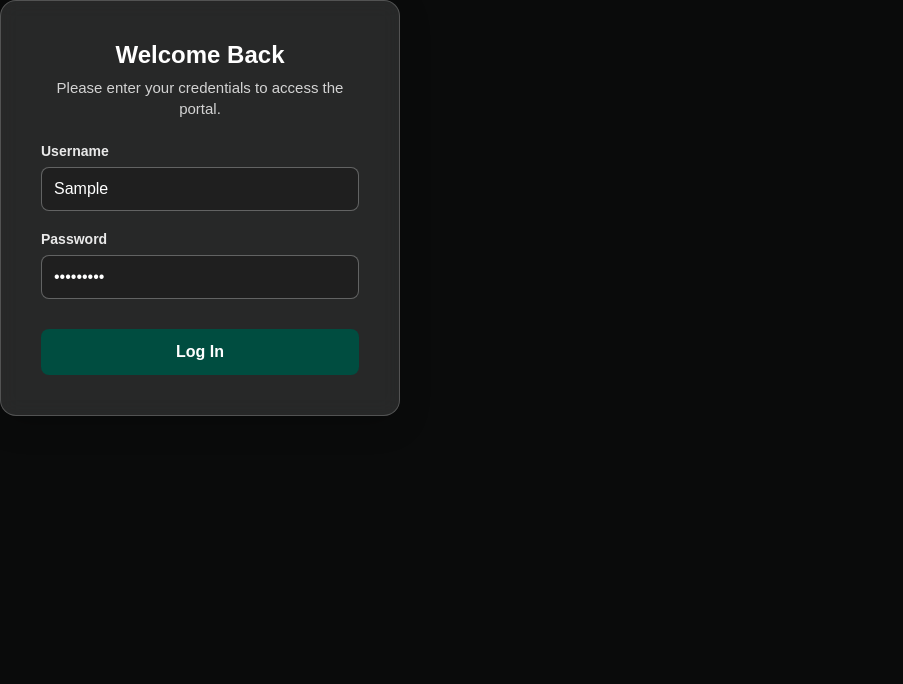
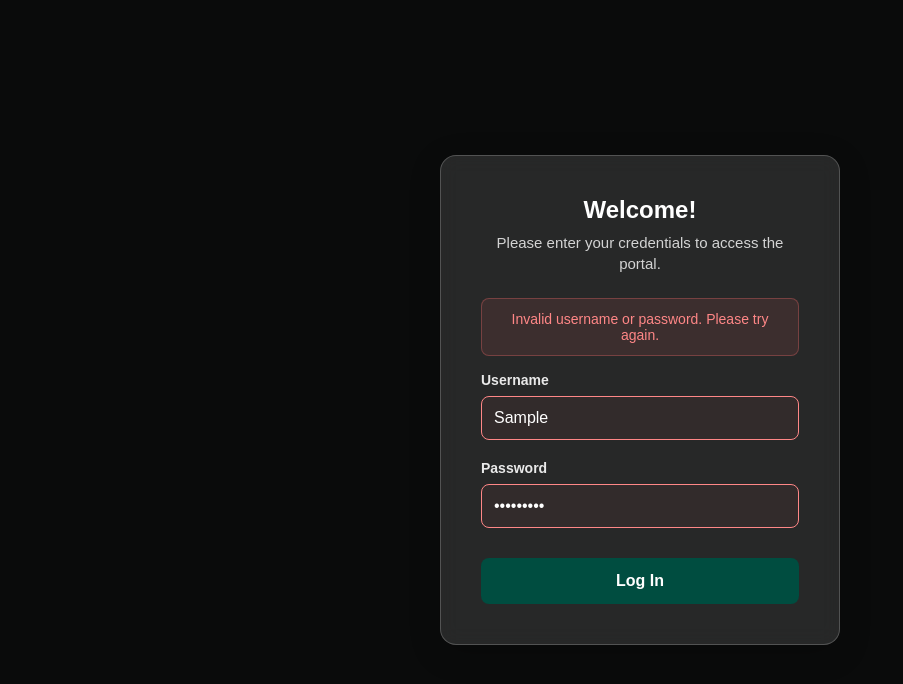
Before and after one commit to f3liz/AskPrysmIO, a React (Vite) app in the folder prysm-react-app/: page /login in a window 1280 px wide. Both pictures are taken after typing "Sample", "Sample123" into the empty fields and a click on the button "Log In". Shown: the top 684 px of the page, without its empty margins (0-903 px from the left). Built offline with nearby package versions, Linux system fonts and the light colour scheme; no server answers.

Commit message:
Add login auth, keeps unwanted users from accessing chatbot as well as finish linking pdf upload to form

```diff
--- a/prysm-react-app/src/api/auth.ts
+++ b/prysm-react-app/src/api/auth.ts
@@ -10,6 +10,7 @@ export async function login(formData: object): Promise<string> {
       headers: {
         "Content-Type": "application/json",
       },
+      credentials: "include",
       body: JSON.stringify(formData),
     });
 
@@ -18,7 +19,7 @@ export async function login(formData: object): Promise<string> {
     }
 
     const data = await response.json();
-    return data.answer;
+    return data.message;
   } catch (error) {
     console.error("Failed to login: ", error);
     throw error;
--- /dev/null
+++ b/prysm-react-app/src/components/ProtectedRoute.tsx
@@ -0,0 +1,14 @@
+import { Navigate, Outlet } from "react-router-dom";
+import { useAuth } from "../context/useAuth";
+
+const ProtectedRoute = () => {
+  const { isAuthenticated } = useAuth();
+
+  if (!isAuthenticated) {
+    return <Navigate to="/login" replace />;
+  }
+
+  return <Outlet />;
+};
+
+export default ProtectedRoute;
--- /dev/null
+++ b/prysm-react-app/src/context/AuthContext.ts
@@ -0,0 +1,9 @@
+import { createContext } from "react";
+
+export interface AuthContextType {
+  isAuthenticated: boolean;
+  loginUser: () => void;
+  logoutUser: () => void;
+}
+
+export const AuthContext = createContext<AuthContextType | null>(null);
--- /dev/null
+++ b/prysm-react-app/src/context/AuthProvider.tsx
@@ -0,0 +1,15 @@
+import { useState, type ReactNode } from "react";
+import { AuthContext } from "./AuthContext";
+
+export const AuthProvider = ({ children }: { children: ReactNode }) => {
+  const [isAuthenticated, setIsAuthenticated] = useState<boolean>(false);
+
+  const loginUser = () => setIsAuthenticated(true);
+  const logoutUser = () => setIsAuthenticated(false);
+
+  return (
+    <AuthContext.Provider value={{ isAuthenticated, loginUser, logoutUser }}>
+      {children}
+    </AuthContext.Provider>
+  );
+};
--- /dev/null
+++ b/prysm-react-app/src/context/useAuth.ts
@@ -0,0 +1,11 @@
+// src/context/useAuth.ts
+import { useContext } from "react";
+import { AuthContext } from "./AuthContext";
+
+export const useAuth = () => {
+  const context = useContext(AuthContext);
+  if (!context) {
+    throw new Error("useAuth must be used within an AuthProvider");
+  }
+  return context;
+};
--- a/prysm-react-app/src/main.tsx
+++ b/prysm-react-app/src/main.tsx
@@ -1,13 +1,16 @@
-import React from "react"
-import ReactDOM from "react-dom/client"
-import { BrowserRouter } from "react-router-dom"
-import App from "./App"
-import "./index.css"
+import React from "react";
+import ReactDOM from "react-dom/client";
+import { BrowserRouter } from "react-router-dom";
+import App from "./App";
+import { AuthProvider } from "./context/AuthProvider";
+import "./index.css";
 
 ReactDOM.createRoot(document.getElementById("root")!).render(
   <React.StrictMode>
     <BrowserRouter>
-      <App />
+      <AuthProvider>
+        <App />
+      </AuthProvider>
     </BrowserRouter>
-  </React.StrictMode>
-)
+  </React.StrictMode>,
+);
--- a/prysm-react-app/src/pages/Admin.tsx
+++ b/prysm-react-app/src/pages/Admin.tsx
@@ -1,4 +1,4 @@
-import { useState } from "react";
+import { useState, useRef } from "react";
 import "../styles/admin-view.css";
 import { sendEmbeddings } from "../api/embeddings";
 
@@ -6,17 +6,33 @@ function Admin() {
   const [pdfTitle, setPdfTitle] = useState("");
   const [pdfFile, setPdfFile] = useState<File | null>(null);
   const [uploadRes, setUploadRes] = useState("");
-  const handleSubmit = (e: React.MouseEvent) => {
+  const fileInputRef = useRef<HTMLInputElement>(null);
+
+  const handleSubmit = async (e: React.MouseEvent) => {
     e.preventDefault();
 
-    console.log("Title Entered:", pdfTitle);
-    console.log("File Selected:", pdfFile ? pdfFile.name : "No file chosen");
+    setUploadRes("Uploading...");
+
+    if (!pdfFile) {
+      setUploadRes("Please select a file first.");
+      return;
+    }
+
+    const formData = new FormData();
+    formData.append("title", pdfTitle);
+    formData.append("file", pdfFile);
 
     try {
-      const res = sendEmbeddings({ pdfTitle, pdfFile });
+      const res = await sendEmbeddings(formData);
       console.log(res);
+      setUploadRes("Upload successful!");
+      if (fileInputRef.current) {
+        fileInputRef.current.value = "";
+      }
+      setPdfTitle("");
     } catch (error) {
       console.log(error);
+      setUploadRes("Upload failed. Please try again.");
     }
   };
 
@@ -28,7 +44,7 @@ function Admin() {
             <h1>PDF Upload</h1>
           </div>
           <div className="input-group">
-            <label htmlFor="">PDF Title</label>
+            <label htmlFor="pdfTitle">PDF Title</label>
             <input
               type="text"
               id="pdfTitle"
@@ -47,6 +63,7 @@ function Admin() {
               id="pdfFile"
               className="admin-file-input"
               accept=".pdf"
+              ref={fileInputRef}
               onChange={(e: React.ChangeEvent<HTMLInputElement>) => {
                 if (e.target.files && e.target.files.length > 0) {
                   setPdfFile(e.target.files[0]);
@@ -61,6 +78,23 @@ function Admin() {
           >
             Upload Document
           </button>
+
+          {uploadRes && (
+            <div
+              style={{
+                marginTop: "15px",
+                textAlign: "center",
+                fontWeight: "bold",
+                color: uploadRes.includes("successful")
+                  ? "green"
+                  : uploadRes === "Uploading..."
+                    ? "blue"
+                    : "red",
+              }}
+            >
+              {uploadRes}
+            </div>
+          )}
         </form>
       </div>
     </div>
--- a/prysm-react-app/src/pages/Home.tsx
+++ b/prysm-react-app/src/pages/Home.tsx
@@ -5,7 +5,6 @@ import { Link } from "react-router-dom";
 function Home() {
   return (
     <div className="page">
-      {/* Header */}
       <header className="navbar">
         <div className="brand">
           <span className="logoText">
@@ -13,18 +12,16 @@ function Home() {
           </span>
         </div>
 
-        {/* Button linking to FAQ Page */}
         <div className="btn-container">
           <Link to="/faq">
             <button className="navButton">Go to FAQ</button>
           </Link>
           <Link to="/admin">
-            <button className="navButton">Admin</button>
+            <button className="navButton">File Upload</button>
           </Link>
         </div>
       </header>
 
-      {/* Main Content */}
       <main className="content">
         <section
           className="prysm"
--- a/prysm-react-app/src/pages/Login.tsx
+++ b/prysm-react-app/src/pages/Login.tsx
@@ -1,33 +1,53 @@
 import { useState } from "react";
+import { useNavigate } from "react-router-dom";
+import { login as submitLogin } from "../api/auth";
+import { useAuth } from "../context/useAuth";
 import "../styles/login.css";
 
 const Login = () => {
-  const [user, setUser] = useState("");
+  const [username, setUsername] = useState("");
   const [password, setPassword] = useState("");
+  const [error, setError] = useState("");
 
-  const handleSubmit = (e: React.MouseEvent) => {
+  const navigate = useNavigate();
+  const { loginUser } = useAuth();
+
+  const handleSubmit = async (e: React.SyntheticEvent<HTMLFormElement>) => {
     e.preventDefault();
-    // Add your authentication logic here
-    console.log({ user, password });
+    setError("");
+
+    try {
+      await submitLogin({ username, password });
+      loginUser();
+      navigate("/");
+    } catch (err) {
+      setError("Invalid username or password. Please try again.");
+      console.error("Login failed.", err);
+    }
   };
 
   return (
-    <div className="page">
+    <div className="page-login">
       <div className="loginWrapper">
         <div className="loginHeader">
-          <h2>Welcome Back</h2>
+          <h2>Welcome!</h2>
           <p>Please enter your credentials to access the portal.</p>
         </div>
 
-        <form className="loginForm">
+        <form className="loginForm" onSubmit={handleSubmit}>
+          {error && <div className="errorMessage">{error}</div>}
+
           <div className="inputGroup">
-            <label htmlFor="user">Username</label>
+            <label htmlFor="username">Username</label>
             <input
               type="text"
-              id="user"
-              value={user}
-              onChange={(e) => setUser(e.target.value)}
-              required
+              id="username"
+              className={error ? "inputError" : ""}
+              value={username}
+              onChange={(e) => {
+                setUsername(e.target.value);
+                setError("");
+              }}
             />
           </div>
 
@@ -36,13 +56,16 @@ const Login = () => {
             <input
               type="password"
               id="password"
+              className={error ? "inputError" : ""}
               value={password}
-              onChange={(e) => setPassword(e.target.value)}
-              required
+              onChange={(e) => {
+                setPassword(e.target.value);
+                setError("");
+              }}
             />
           </div>
 
-          <button type="submit" onClick={handleSubmit} className="submitButton">
+          <button type="submit" className="submitButton">
             Log In
           </button>
         </form>
--- a/prysm-react-app/src/styles/login.css
+++ b/prysm-react-app/src/styles/login.css
@@ -1,8 +1,9 @@
-/* Main Page Container */
-.page {
+.page-login {
   min-height: 100vh;
   display: flex;
   flex-direction: column;
+  justify-content: center;
+  align-items: center;
   font-family: Arial, sans-serif;
   background-color: var(--secondary);
 }
@@ -86,3 +87,36 @@
 .submitButton:hover {
   background: #00362d;
 }
+
+.errorMessage {
+  color: #ff8787;
+  background: rgba(255, 107, 107, 0.1);
+  border: 1px solid rgba(255, 107, 107, 0.3);
+  border-radius: 8px;
+  padding: 12px;
+  font-size: 14px;
+  text-align: center;
+  margin-bottom: -4px;
+  animation: slideDown 0.3s ease-out;
+}
+
+.inputGroup input.inputError {
+  border-color: #ff8787;
+  background: rgba(255, 107, 107, 0.05);
+}
+
+.inputGroup input.inputError:focus {
+  border-color: #ff8787;
+  box-shadow: 0 0 0 2px rgba(255, 107, 107, 0.2);
+}
+
+@keyframes slideDown {
+  from {
+    opacity: 0;
+    transform: translateY(-10px);
+  }
+  to {
+    opacity: 1;
+    transform: translateY(0);
+  }
+}
```
Also changed, not shown: prysm-react-app/src/App.tsx (+10 -6 lines), prysm-react-app/src/api/embeddings.ts (+4 -7 lines).
